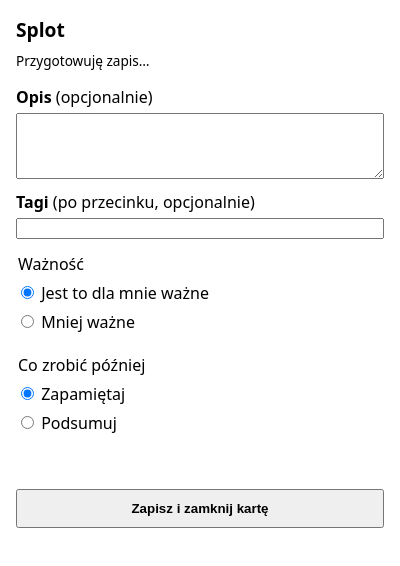
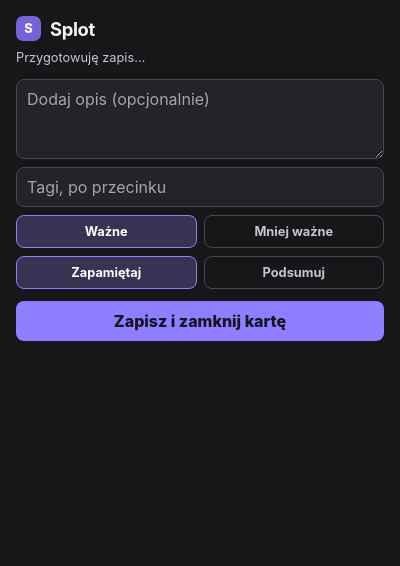
Before and after one commit to thigrand/splot, a browser extension: page extension/popup.html in a window 400 px wide. Drawn offline with Linux system fonts and the light colour scheme.

Commit message:
style: compact Splot popup controls

```diff
--- a/extension/popup.html
+++ b/extension/popup.html
@@ -8,26 +8,27 @@
   </head>
   <body>
     <main>
-      <h1>Splot</h1>
+      <header>
+        <span class="mark" aria-hidden="true">S</span>
+        <h1>Splot</h1>
+      </header>
       <p id="source" class="source" aria-live="polite">Przygotowuję zapis…</p>
       <form id="form" novalidate>
-        <label for="description">Opis <span>(opcjonalnie)</span></label>
-        <textarea id="description" maxlength="4000" rows="4"></textarea>
+        <label class="sr-only" for="description">Opis</label>
+        <textarea id="description" maxlength="4000" rows="3" placeholder="Dodaj opis (opcjonalnie)"></textarea>
 
-        <label for="tags">Tagi <span>(po przecinku, opcjonalnie)</span></label>
-        <input id="tags" type="text" maxlength="1829" autocomplete="off">
+        <label class="sr-only" for="tags">Tagi po przecinku</label>
+        <input id="tags" type="text" maxlength="1829" autocomplete="off" placeholder="Tagi, po przecinku">
 
-        <fieldset>
-          <legend>Ważność</legend>
-          <label><input type="radio" name="importance" value="important" checked> Jest to dla mnie ważne</label>
-          <label><input type="radio" name="importance" value="less_important"> Mniej ważne</label>
-        </fieldset>
+        <div class="choices" role="radiogroup" aria-label="Ważność materiału">
+          <label class="choice"><input type="radio" name="importance" value="important" checked><span>Ważne</span></label>
+          <label class="choice"><input type="radio" name="importance" value="less_important"><span>Mniej ważne</span></label>
+        </div>
 
-        <fieldset>
-          <legend>Co zrobić później</legend>
-          <label><input type="radio" name="intent" value="remember" checked> Zapamiętaj</label>
-          <label><input type="radio" name="intent" value="summarize"> Podsumuj</label>
-        </fieldset>
+        <div class="choices" role="radiogroup" aria-label="Intencja dla materiału">
+          <label class="choice"><input type="radio" name="intent" value="remember" checked><span>Zapamiętaj</span></label>
+          <label class="choice"><input type="radio" name="intent" value="summarize"><span>Podsumuj</span></label>
+        </div>
 
         <p id="status" class="status" aria-live="polite"></p>
         <button id="save" type="submit">Zapisz i zamknij kartę</button>
--- a/extension/popup.js
+++ b/extension/popup.js
@@ -30,7 +30,7 @@ async function initialize() {
     form.tags.value = record.tags.join(', ');
     form.elements.importance.value = record.importance;
     form.elements.intent.value = record.intent;
-    setStatus(response.persisted ? 'Wstępny zapis jest w pliku.' : 'Wstępny zapis czeka na ponowienie.');
+    setStatus(response.persisted ? '' : 'Nie udało się zapisać linku. Użyj przycisku poniżej, aby ponowić próbę.');
   } catch (error) {
     setStatus(error.message, true);
     saveButton.disabled = true;
--- a/extension/styles.css
+++ b/extension/styles.css
@@ -1,14 +1,25 @@
-:root { color-scheme: light dark; font-family: system-ui, sans-serif; }
-body { margin: 0; min-width: 330px; }
+:root { color-scheme: light dark; font-family: Inter, system-ui, sans-serif; }
+body { margin: 0; min-width: 320px; background: #171719; color: #f6f4f8; }
 main { padding: 16px; }
-h1 { font-size: 1.2rem; margin: 0 0 8px; }
-.source { font-size: .85rem; margin: 0 0 16px; overflow-wrap: anywhere; }
-label, textarea, input { display: block; width: 100%; box-sizing: border-box; }
-label { font-weight: 600; margin: 12px 0 5px; }
-label span { font-weight: 400; }
-fieldset { border: 0; margin: 14px 0; padding: 0; }
-fieldset label { font-weight: 400; margin: 7px 0; }
-fieldset input { display: inline; width: auto; }
-.status { min-height: 1.3em; font-size: .9rem; }
-.error { color: #b42318; }
-button { width: 100%; padding: 10px; font-weight: 700; }
+header { display: flex; align-items: center; gap: 9px; margin-bottom: 8px; }
+.mark { display: grid; width: 25px; height: 25px; place-items: center; border-radius: 7px; background: #7563d8; font-size: .8rem; font-weight: 800; }
+h1 { margin: 0; font-size: 1.15rem; letter-spacing: -.02em; }
+.source { margin: 0 0 13px; color: #c8c3d0; font-size: .8rem; line-height: 1.35; overflow-wrap: anywhere; }
+textarea, input { display: block; width: 100%; box-sizing: border-box; border: 1px solid #4a4652; border-radius: 8px; background: #242328; color: inherit; font: inherit; }
+textarea { min-height: 58px; resize: vertical; padding: 9px 10px; }
+input[type="text"] { margin-top: 8px; padding: 9px 10px; }
+textarea:focus, input[type="text"]:focus { outline: 2px solid #8f7eff; outline-offset: 1px; }
+::placeholder { color: #a8a3ae; }
+.choices { display: grid; grid-template-columns: 1fr 1fr; gap: 7px; margin-top: 8px; }
+.choice { position: relative; display: block; }
+.choice input { position: absolute; width: 1px; height: 1px; opacity: 0; }
+.choice span { display: block; border: 1px solid #4a4652; border-radius: 8px; padding: 8px 7px; color: #c8c3d0; font-size: .8rem; font-weight: 650; text-align: center; }
+.choice input:checked + span { border-color: #8f7eff; background: #393353; color: #fff; }
+.choice input:focus-visible + span { outline: 2px solid #8f7eff; outline-offset: 2px; }
+.status { min-height: 0; margin: 11px 0 0; color: #c8c3d0; font-size: .78rem; line-height: 1.35; }
+.status:empty { display: none; }
+.error { color: #ffb4ab; }
+button { width: 100%; margin-top: 12px; border: 0; border-radius: 8px; padding: 10px 12px; background: #8f7eff; color: #17131f; font: inherit; font-weight: 800; }
+button:hover:not(:disabled) { background: #a99bff; }
+button:disabled { opacity: .55; }
+.sr-only { position: absolute; width: 1px; height: 1px; padding: 0; margin: -1px; overflow: hidden; clip: rect(0, 0, 0, 0); white-space: nowrap; border: 0; }
```
